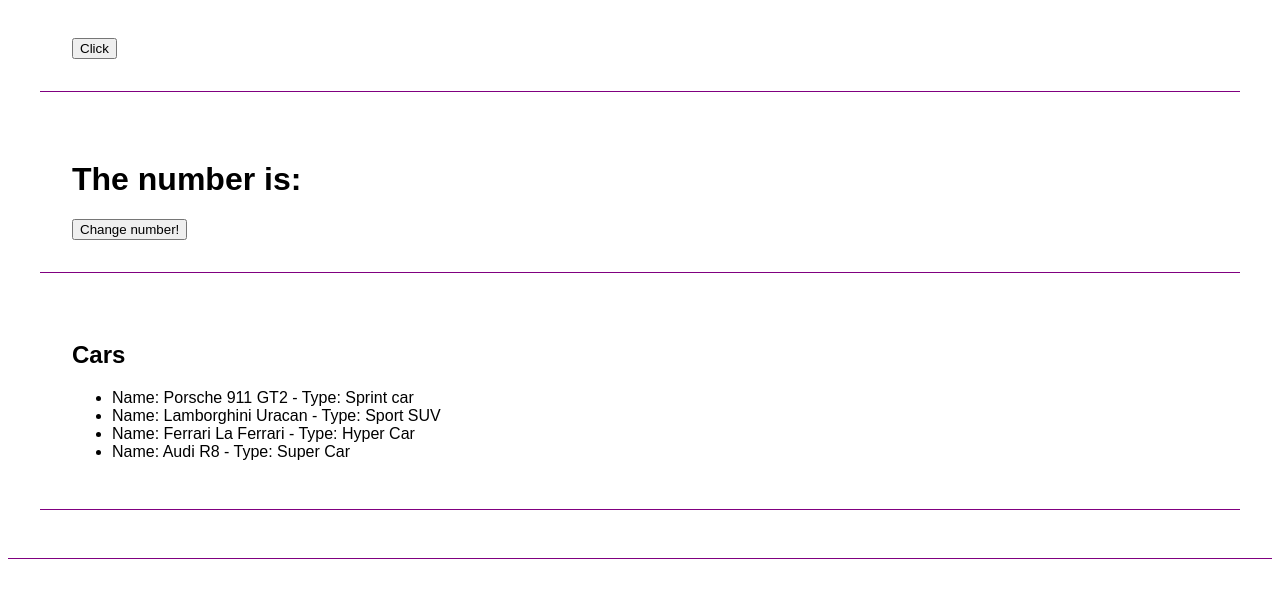
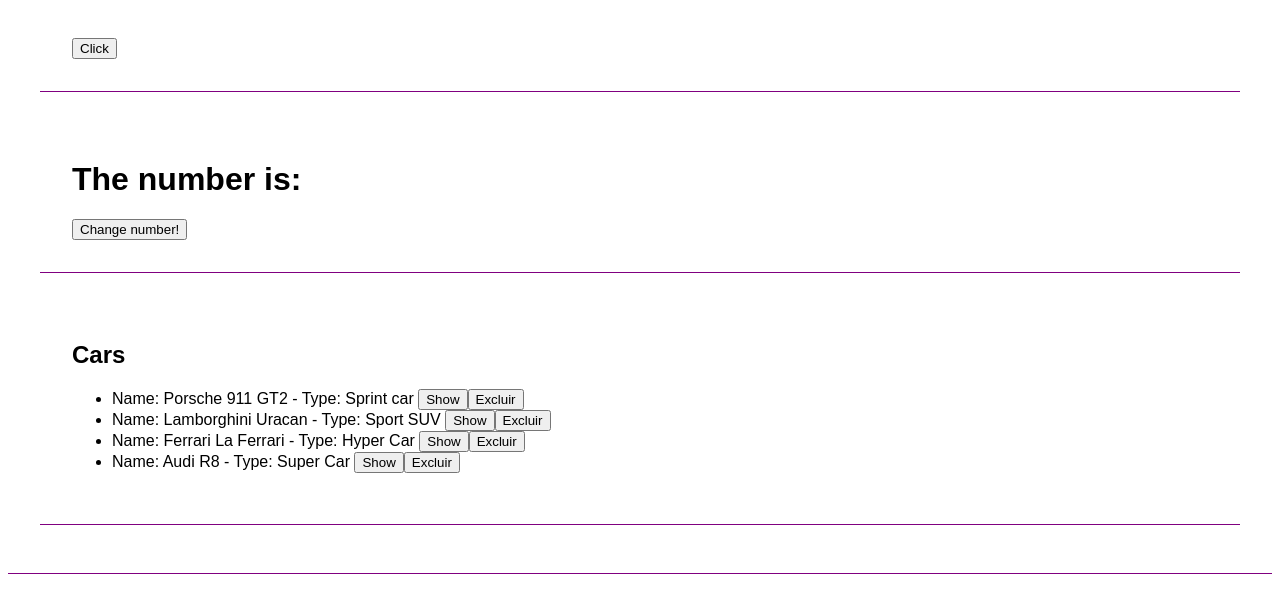
Before and after one commit to CaetanoLeandro/AngularTS, an Angular app: page / in a window 1280 px wide. Shown: the part 1149-1747 px from the top of the page. Built offline with nearby package versions, Linux system fonts and the light colour scheme.

Commit message:
criaçao do service

```diff
--- /dev/null
+++ b/src/app/Car.ts
@@ -0,0 +1,7 @@
+export interface Car {
+
+  name: string;
+  type: string;
+  year: number;
+
+}
--- a/src/app/components/list-render/list-render.component.html
+++ b/src/app/components/list-render/list-render.component.html
@@ -4,6 +4,9 @@
   <ul>
     <li *ngFor="let car of cars">
       Name: {{car.name}} - Type: {{car.type}}
+      <button (click)="showYear(car)">Show </button>
+      <button (click)="removeCar(car)">Excluir </button>
     </li>
   </ul>
+  <h3>{{ carDetails }}</h3>
 </div>
--- a/src/app/components/list-render/list-render.component.ts
+++ b/src/app/components/list-render/list-render.component.ts
@@ -1,22 +1,34 @@
+import { ListService } from './../../service/list.service';
 import { Component, OnInit } from '@angular/core';
-
+import { Car } from 'src/app/Car';
 @Component({
   selector: 'app-list-render',
   templateUrl: './list-render.component.html',
   styleUrls: ['./list-render.component.css']
 })
 export class ListRenderComponent implements OnInit {
-  cars = [
-    {name: "Porsche 911 GT2", type: "Sprint car"},
-    {name: "Lamborghini Uracan", type: "Sport SUV" },
-    {name: "Ferrari La Ferrari", type: "Hyper Car" },
-    {name: "Audi R8", type: "Super Car" },
+  cars: Car[] = [
+    {name: "Porsche 911 GT2", type: "Sprint car", year: 2022},
+    {name: "Lamborghini Uracan", type: "Sport SUV", year: 2021 },
+    {name: "Ferrari La Ferrari", type: "Hyper Car",year: 2020 },
+    {name: "Audi R8", type: "Super Car", year: 2020 },
+
   ]
 
+  carDetails = '';
 
-  constructor () {}
+  constructor (private listservice:ListService) {}
 
   ngOnInit(): void {
   }
 
+  showYear(car: Car){
+
+    this.carDetails = `the year of the car ${car.name} is: ${car.year}`;
+
+  }
+
+  removeCar(car: Car) {
+    console.log('Removing a car...')
+  }
 }
--- /dev/null
+++ b/src/app/service/list.service.ts
@@ -0,0 +1,9 @@
+import { Injectable } from '@angular/core';
+
+@Injectable({
+  providedIn: 'root'
+})
+export class ListService {
+
+  constructor() { }
+}
```
Also changed, not shown: 1 other file (tests, documents, lock files or other folders).
